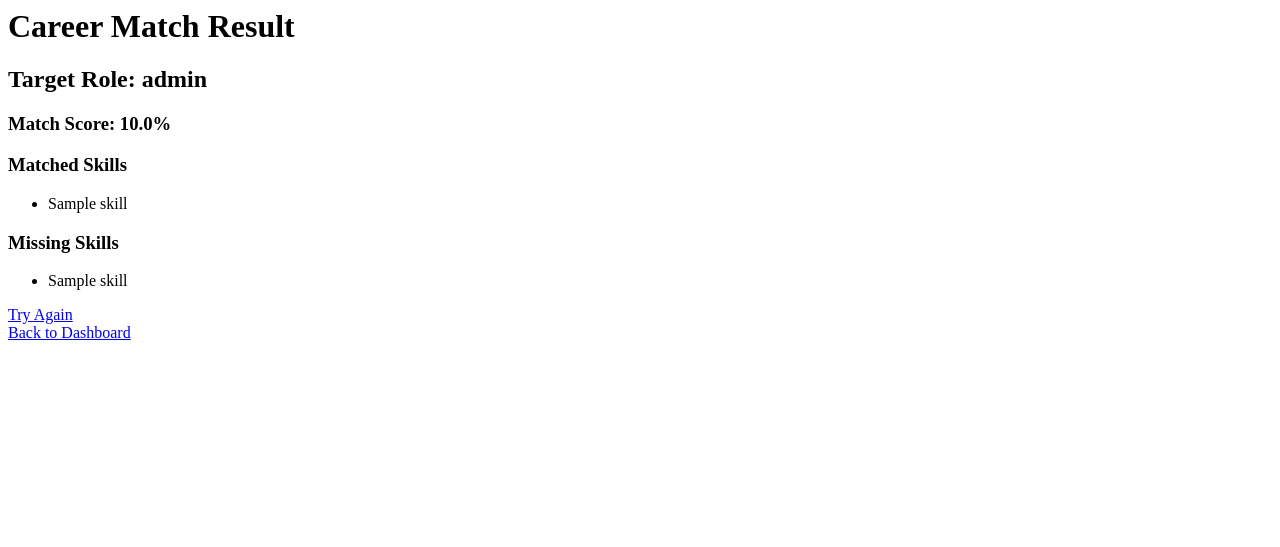
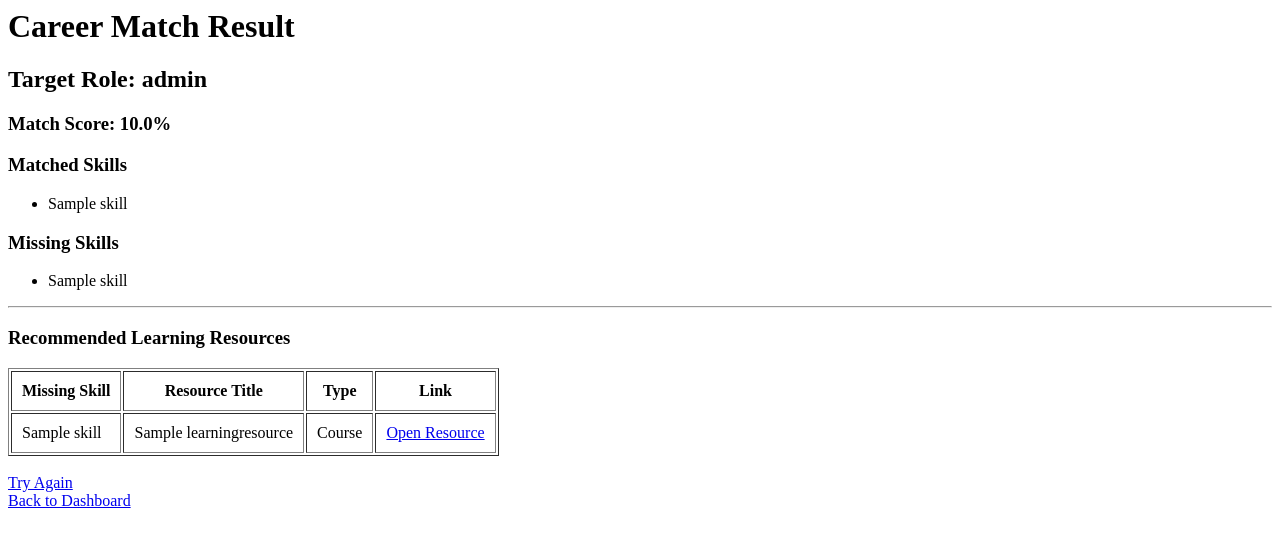
Before and after one commit to Manojmani123/ai-career-development-platform-for-cse-students, a Django app: page /career-match-result/1/ in a window 1280 px wide. Shown: the top 547 px of the page. Run offline with Django 5.2, Linux system fonts and the light colour scheme; a user stored in the database is signed in; tables that the repository leaves empty hold one stand-in row (values such as "Sample post").

Commit message:
Add learning resource management and recommendations

```diff
--- a/career_app/models.py
+++ b/career_app/models.py
@@ -89,3 +89,26 @@ class CareerMatchResult(models.Model):
 
     def __str__(self):
         return f"{self.user.username} - {self.job_role.role_name} - {self.match_score}%"
+
+class LearningResource(models.Model):
+    RESOURCE_TYPES = [
+        ('Course', 'Course'),
+        ('Video', 'Video'),
+        ('Documentation', 'Documentation'),
+        ('Book', 'Book'),
+        ('Article', 'Article'),
+    ]
+
+    skill = models.ForeignKey(Skill, on_delete=models.CASCADE)
+
+    title = models.CharField(max_length=200)
+
+    resource_type = models.CharField(
+        max_length=50,
+        choices=RESOURCE_TYPES
+    )
+
+    url = models.URLField()
+
+    def __str__(self):
+        return self.title
--- a/career_app/templates/career_app/career_match_result.html
+++ b/career_app/templates/career_app/career_match_result.html
@@ -22,6 +22,38 @@
     {% endfor %}
 </ul>
 
+<hr>
+
+<h3>Recommended Learning Resources</h3>
+
+{% if resources %}
+    <table border="1" cellpadding="10">
+        <tr>
+            <th>Missing Skill</th>
+            <th>Resource Title</th>
+            <th>Type</th>
+            <th>Link</th>
+        </tr>
+
+        {% for resource in resources %}
+        <tr>
+            <td>{{ resource.skill.skill_name }}</td>
+            <td>{{ resource.title }}</td>
+            <td>{{ resource.resource_type }}</td>
+            <td>
+                <a href="{{ resource.url }}" target="_blank">
+                    Open Resource
+                </a>
+            </td>
+        </tr>
+        {% endfor %}
+    </table>
+{% else %}
+    <p>No learning resources found for missing skills yet.</p>
+{% endif %}
+
+<br>
+
 <a href="{% url 'career_match' %}">Try Again</a>
 <br>
 <a href="{% url 'user_dashboard' %}">Back to Dashboard</a>
--- a/career_app/urls.py
+++ b/career_app/urls.py
@@ -55,5 +55,15 @@ path('assign-skill-to-role/', views.assign_skill_to_role, name='assign_skill_to_
 path('view-role-skills/', views.view_role_skills, name='view_role_skills'),
 path('career-match/', views.career_match, name='career_match'),
 path('career-match-result/<int:result_id>/', views.career_match_result, name='career_match_result'),
+path(
+    'add-learning-resource/',
+    views.add_learning_resource,
+    name='add_learning_resource'
+),
 
+path(
+    'view-learning-resources/',
+    views.view_learning_resources,
+    name='view_learning_resources'
+),
 ]
--- a/career_app/views.py
+++ b/career_app/views.py
@@ -11,6 +11,9 @@ from .forms import RegisterForm, AdminRequestForm, JobRoleForm, SkillForm, JobRo
 from .models import AdminInviteCode, AdminRequest, JobRole, Skill, JobRoleSkill
 from .forms import CareerMatchForm
 from .models import CareerMatchResult
+from .models import LearningResource
+from .forms import LearningResourceForm
+from .models import LearningResource
 
 
 from django.conf import settings
@@ -277,4 +280,44 @@ def career_match(request):
 @login_required
 def career_match_result(request, result_id):
     result = CareerMatchResult.objects.get(id=result_id, user=request.user)
-    return render(request, 'career_app/career_match_result.html', {'result': result})
+
+    missing_skills = result.missing_skills.all()
+
+    resources = LearningResource.objects.filter(
+        skill__in=missing_skills
+    ).select_related('skill')
+
+    return render(request, 'career_app/career_match_result.html', {
+        'result': result,
+        'resources': resources
+    })
+@login_required
+def add_learning_resource(request):
+    if not request.user.is_staff:
+        return redirect('user_dashboard')
+
+    form = LearningResourceForm(request.POST or None)
+
+    if form.is_valid():
+        form.save()
+        return redirect('view_learning_resources')
+
+    return render(
+        request,
+        'career_app/add_learning_resource.html',
+        {'form': form}
+    )
+
+
+@login_required
+def view_learning_resources(request):
+    if not request.user.is_staff:
+        return redirect('user_dashboard')
+
+    resources = LearningResource.objects.select_related('skill')
+
+    return render(
+        request,
+        'career_app/view_learning_resources.html',
+        {'resources': resources}
+    )
```
Also changed, not shown: career_app/forms.py (+11 -0 lines), career_app/templates/career_app/add_learning_resource.html (added, +14 -0 lines), career_app/templates/career_app/admin_dashboard.html (+11 -0 lines), career_app/templates/career_app/view_learning_resources.html (added, +28 -0 lines), career_app/migrations/0005_learningresource.py (added).
